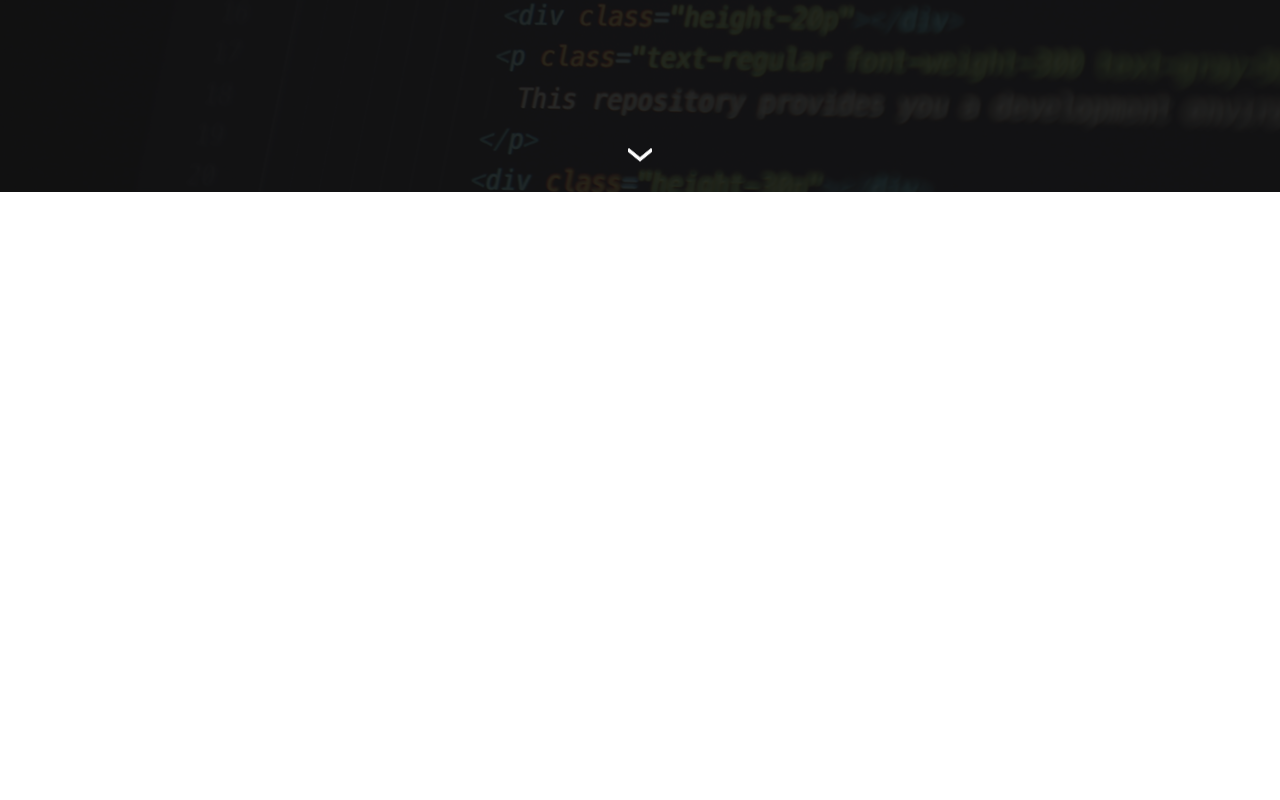
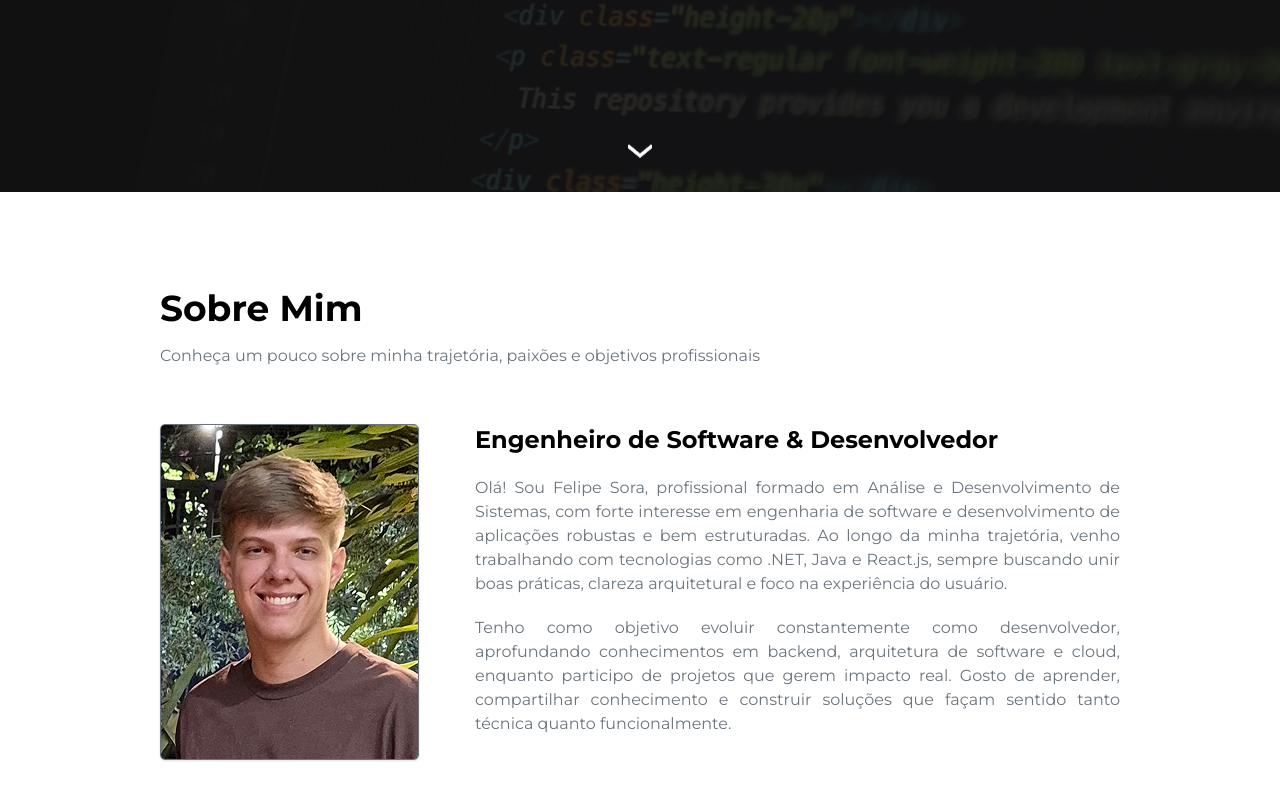
Before and after one commit to felipesora/portifolio, a React (Vite) app: page / in a window 1280 px wide. Shown: the part 628-1428 px from the top of the page. Before the commit the page ends 820 px from the top, so only its background shows below. Built offline with nearby package versions, Linux system fonts and the light colour scheme.

Commit message:
feat: finalizando seção sobre mim

```diff
--- a/src/App.tsx
+++ b/src/App.tsx
@@ -1,11 +1,13 @@
 import Cabecalho from "./components/Cabecalho"
 import Inicio from "./components/Inicio"
+import Sobre from "./components/Sobre"
 
 function App() {
   return (
     <>
       <Cabecalho />
       <Inicio />
+      <Sobre />
     </>
   )
 }
--- a/src/components/Inicio/index.tsx
+++ b/src/components/Inicio/index.tsx
@@ -50,7 +50,7 @@ const Inicio = () => {
     }, [charIndex, isDeleting, textIndex]);
 
     return (
-        <section style={{ backgroundImage: `url(${HeroBg})` }} className="relative bg-cover bg-center">
+        <section style={{ backgroundImage: `url(${HeroBg})` }} className="relative bg-cover bg-center bg-fixed">
 
             <div className="absolute inset-0 bg-[#111111]/90"></div>
 
--- /dev/null
+++ b/src/components/Sobre/index.tsx
@@ -0,0 +1,25 @@
+import FotoFelipe from "../../assets/images/foto-felipe.png";
+
+const Sobre = () => {
+    return (
+        <section className="bg-white pt-24 pb-32 px-40 flex flex-col gap-14">
+
+            <div className="flex flex-col gap-4">
+                <h2 className="text-4xl font-bold">Sobre Mim</h2>
+                <p className="text-base text-[#6C757D]">Conheça um pouco sobre minha trajetória, paixões e objetivos profissionais </p>
+            </div>
+
+            <div className="flex gap-14">
+                <img src={FotoFelipe} alt="foto de Felipe" className="border border-[#6C757D] rounded-[5px] shadow-sm" />
+
+                <div className="flex flex-col gap-5">
+                    <h3 className="text-2xl font-bold">Engenheiro de Software & Desenvolvedor</h3>
+                    <p className="text-base text-[#6C757D] text-justify">Olá! Sou Felipe Sora, profissional formado em Análise e Desenvolvimento de Sistemas, com forte interesse em engenharia de software e desenvolvimento de aplicações robustas e bem estruturadas. Ao longo da minha trajetória, venho trabalhando com tecnologias como .NET, Java e React.js, sempre buscando unir boas práticas, clareza arquitetural e foco na experiência do usuário.</p>
+                    <p className="text-base text-[#6C757D] text-justify">Tenho como objetivo evoluir constantemente como desenvolvedor, aprofundando conhecimentos em backend, arquitetura de software e cloud, enquanto participo de projetos que gerem impacto real. Gosto de aprender, compartilhar conhecimento e construir soluções que façam sentido tanto técnica quanto funcionalmente.</p>
+                </div>
+            </div>
+        </section>
+    );
+}
+
+export default Sobre;
```
Also changed, not shown: src/assets/images/foto-felipe.png (added).
